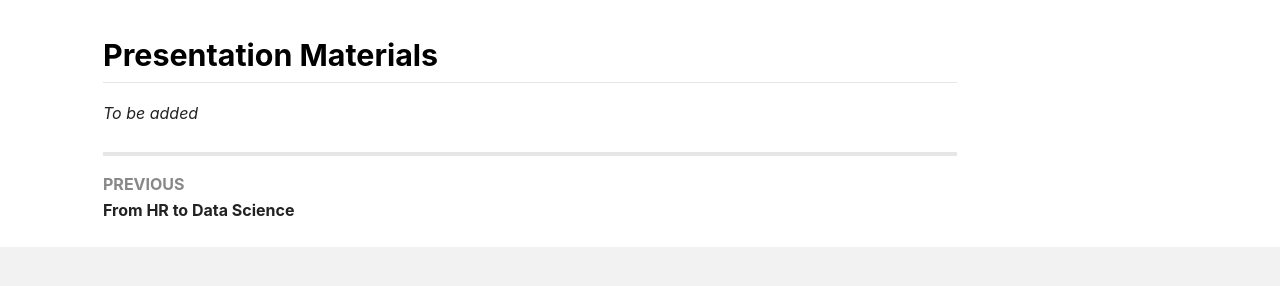
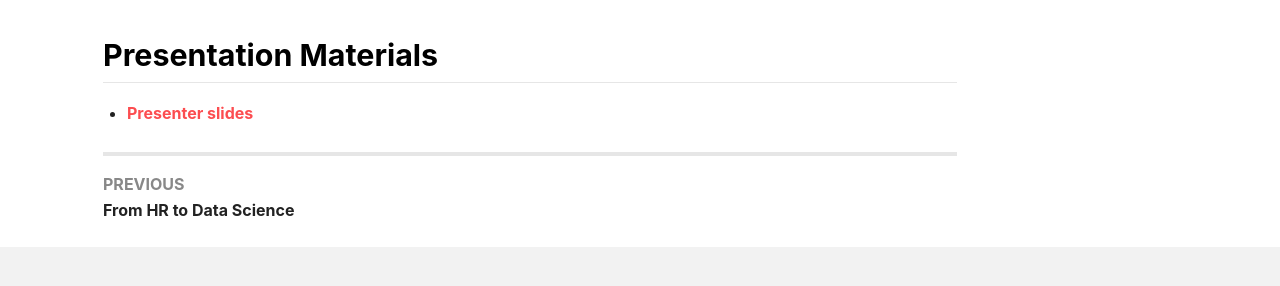
Before and after one commit to ColumbusDataScience/columbusdatascience.org, a Jekyll site: the page built from _posts/2019-01-16-effective-data-science.md, in a window 1280 px wide. Shown: the part 660-946 px from the top of the page. Built offline with Jekyll 4.4.1, drawn with Linux system fonts in a browser that asks for light colours; nearby versions of some CDN libraries.

Commit message:
Added speaker slides

```diff
--- a/_posts/2019-01-16-effective-data-science.md
+++ b/_posts/2019-01-16-effective-data-science.md
@@ -16,4 +16,4 @@ After a decade as a research astrophysicist, Dr. Kevin Croxall transitioned to l
 
 ## Presentation Materials
 
-_To be added_
+  - [Presenter slides](https://github.com/ColumbusDataScience/speaker-presentations/tree/master/2019/2019-01_effective-data-science)
```
